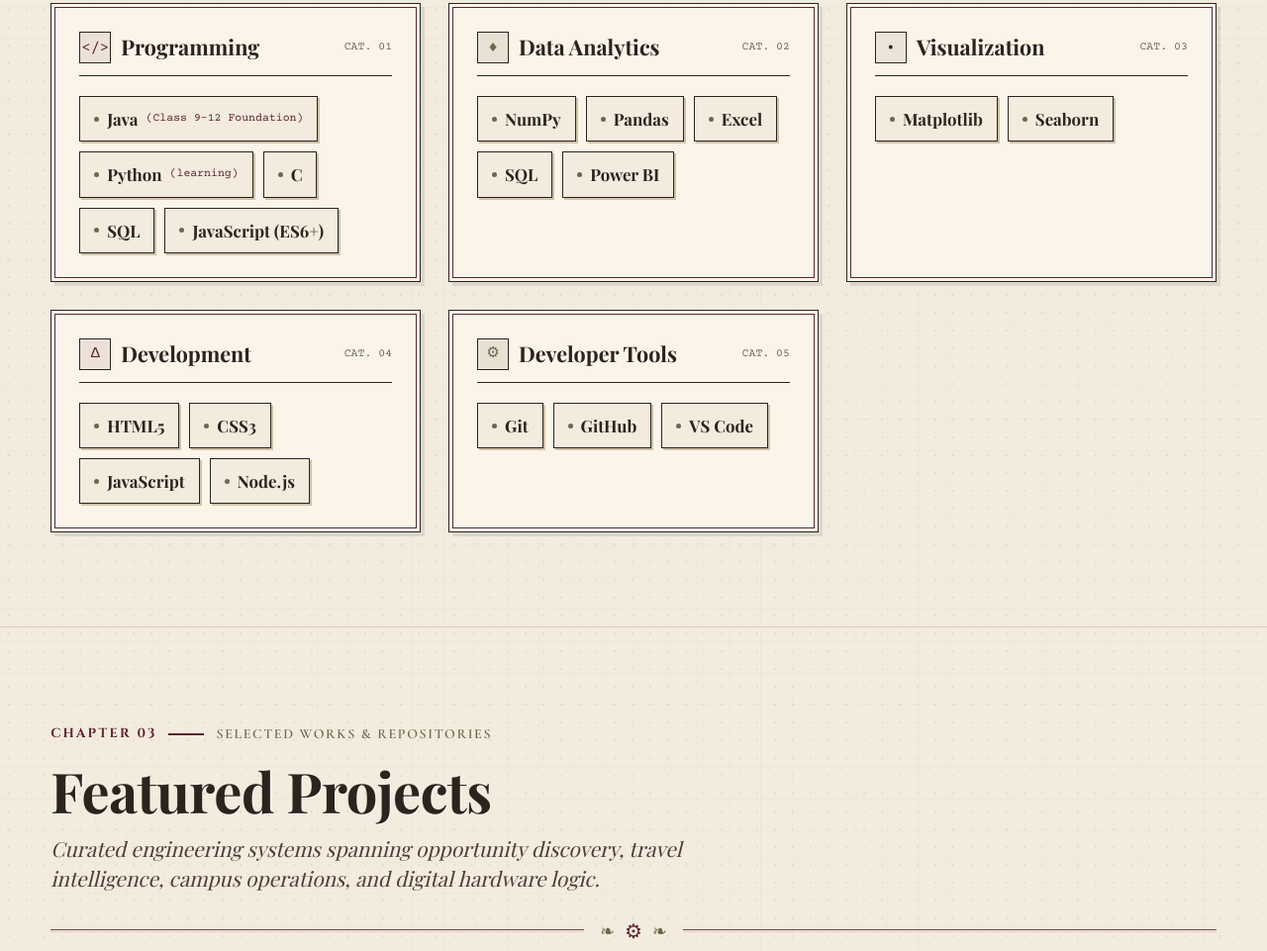
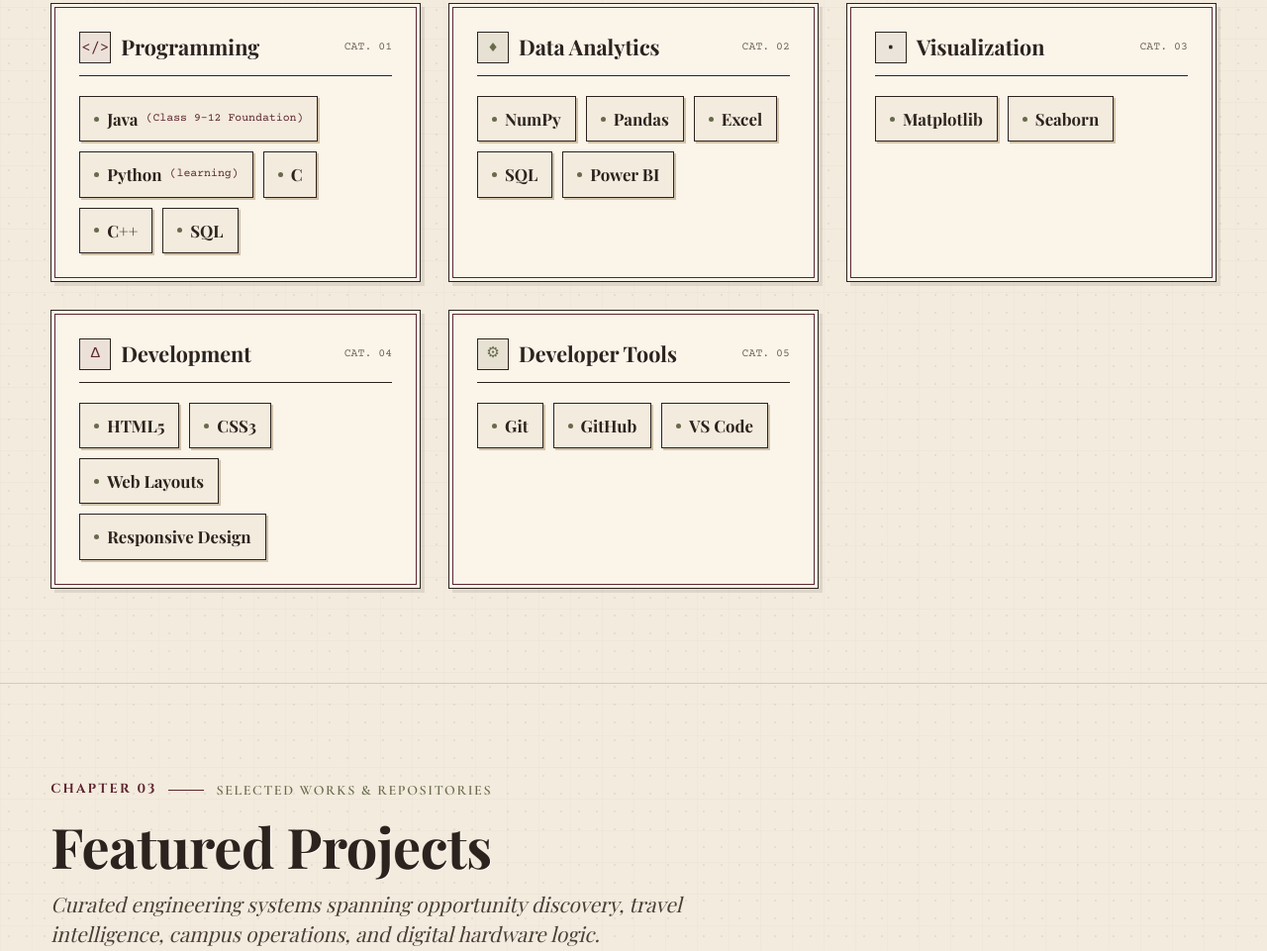
Before and after one commit to Aashi230/portfolio, a plain HTML site: page index.html in a window 1280 px wide. Shown: the part 3545-4506 px from the top of the page at 99% size. Drawn offline with nearby package versions, Linux system fonts and the light colour scheme; a web font is replaced by a local one.

Commit message:
Remove JavaScript from language skills, keep Java, Python (learning), C, C++, SQL

```diff
--- a/index.html
+++ b/index.html
@@ -457,11 +457,11 @@
               </span>
               <span class="skill-tag">
                 <span class="skill-bullet"></span>
+                C++
+              </span>
+              <span class="skill-tag">
+                <span class="skill-bullet"></span>
                 SQL
-              </span>
-              <span class="skill-tag">
-                <span class="skill-bullet"></span>
-                JavaScript (ES6+)
               </span>
             </div>
           </div>
@@ -540,11 +540,11 @@
               </span>
               <span class="skill-tag">
                 <span class="skill-bullet"></span>
-                JavaScript
-              </span>
-              <span class="skill-tag">
-                <span class="skill-bullet"></span>
-                Node.js
+                Web Layouts
+              </span>
+              <span class="skill-tag">
+                <span class="skill-bullet"></span>
+                Responsive Design
               </span>
             </div>
           </div>
@@ -1432,7 +1432,7 @@
                     <strong>Programming Languages:</strong> Java (Class 9&ndash;12 School Foundation), Python (learning), C, C++, SQL<br>
                     <strong>Data Analytics &amp; DB:</strong> NumPy, Pandas, Excel, SQL, Power BI, MongoDB, SQLite<br>
                     <strong>Data Visualization:</strong> Matplotlib, Seaborn<br>
-                    <strong>Web Architecture:</strong> HTML5, CSS3, JavaScript, Node.js<br>
+                    <strong>Web Architecture:</strong> HTML5, CSS3, Responsive Design<br>
                     <strong>Developer Environments:</strong> Git, GitHub, VS Code
                   </p>
                 </div>
```
Also changed, not shown: 2 other files.
